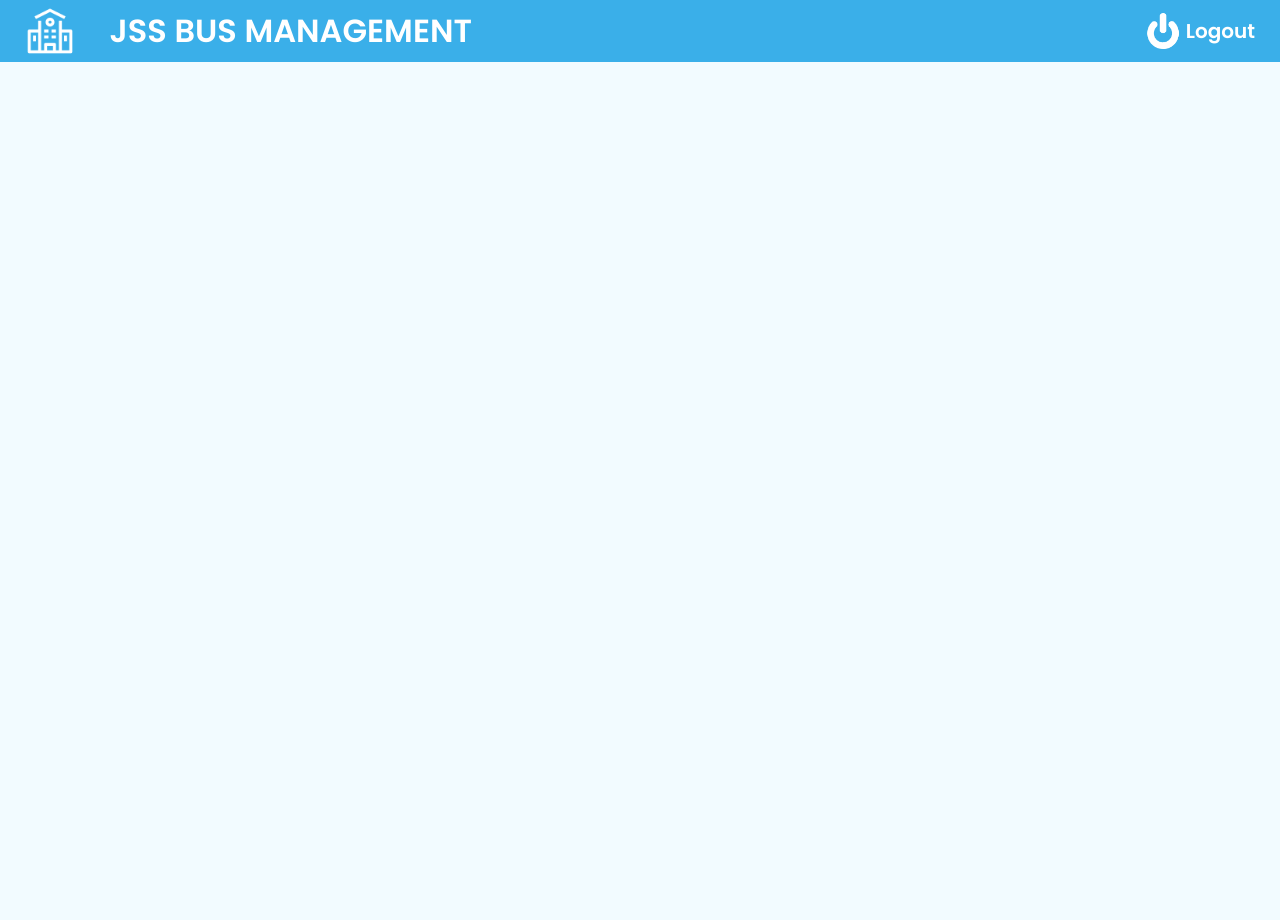
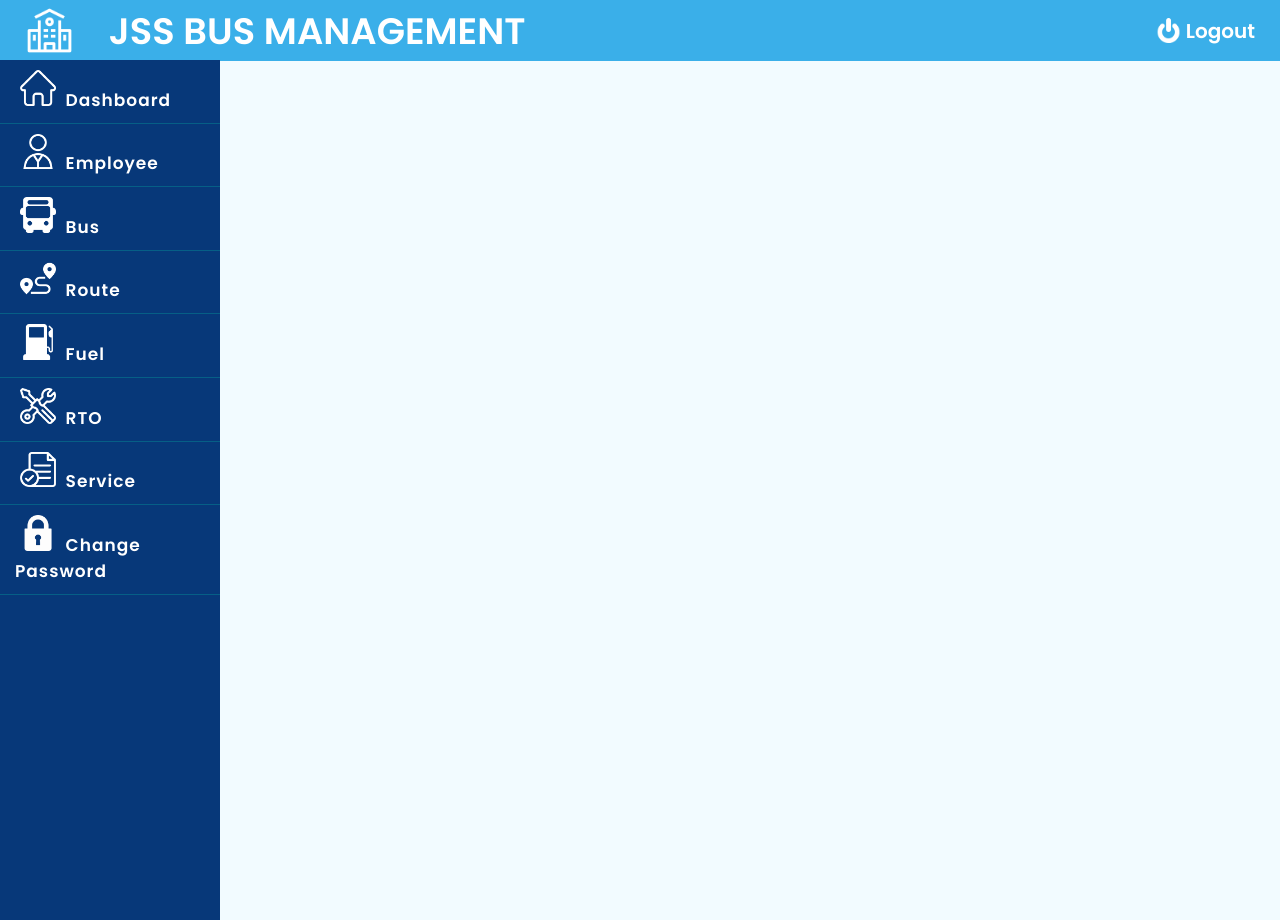
Before and after one commit to AmitNaik01/Bus-Management, a PHP site: page /dashboard/dashboard.html in a window 1280 px wide. Run offline with PHP 8.4, Linux system fonts and the light colour scheme; some libraries are stand-ins or nearby versions.

Commit message:
Sidebar created

```diff
--- a/dashboard/dashboard.html
+++ b/dashboard/dashboard.html
@@ -22,7 +22,42 @@
                 <a href="#">logout</a>
             </ul>
         </div>
+        <!-- sidebar -->
+
+        <div class="sidebar">
+
+            <div class="sidebar_inner">
+                <ul>
+                    <li>
+                        <a href="#"><img src="/img/home.png" alt="">Dashboard</a>
+
+                    </li>
+                    <li>
+                        <a href="#"><img src="/img/businessman.png" alt="">Employee</a>
+                    </li>
+                    <li>
+                        <a href="#"><img src="/img/bus1.png" alt="">Bus</a>
+                    </li>
+                    <li>
+                        <a href="#"><img src="/img/distance.png" alt="">Route</a>
+                    </li>
+                    <li>
+                        <a href="#"><img src="/img/gas-station.png" alt="">Fuel</a>
+                    </li>
+                    <li>
+                        <a href="#"><img src="/img/maintenance.png" alt="">RTO</a>
+                    </li>
+                    <li>
+                        <a href="#"><img src="/img/file.png" alt="">Service</a>
+                    </li>
+                    <li>
+                        <a href="#"><img src="/img/lock.png" alt="">Change Password</a>
+                    </li>
+                </ul>
+            </div>
+        </div>
     </div>
+    <!-- button -->
 
 </body>
 </html>
--- a/dashboard/dashstyle.css
+++ b/dashboard/dashstyle.css
@@ -13,19 +13,21 @@ body{
     background: #F2FBFF;
 }
 .top_navbar{
+    display: flex;
     position: fixed;
     top: 0;
     left: 0;
     width: 100%;
-    height: 62px;
+    height: 61px;
     box-shadow: 1px 0 2px rgba(0,0,0,0,125);
     display: flex;
     background: #3AAFE9;
     align-items: center;
 }
 .logo{
+    display: flex;
     width: 100%;
-    font-size: 32px;
+    font-size:4vh;
     font-weight: bold;
     padding: 0 10px;
     color: white;
@@ -33,6 +35,7 @@ body{
 }
 
 .top_navbar ul a{
+    display: flex;
     text-decoration: none;
     width: 100%;
     font-size: 20px;
@@ -44,9 +47,47 @@ body{
 .top_navbar .logoimg {
     padding: 0 25px 0;
     height: 80%;
+    display: flex;
 
 }
 .logimg{
+    display: flex;
     padding:  0 5px 0;
-    width: 5vh;
+    width: 35px;
 }
+
+.sidebar{
+    display: flex;
+    position: fixed;
+    left: 0;
+    top: 60px;
+    width: 220px;
+    height: 100%;
+    background: #073879;
+
+}
+.sidebar_inner ul li img{
+    padding: 0px 10px 0px 5px;
+    width: 5.5vh;
+    align-content: center;
+}
+.sidebar_inner ul li{
+    color: white;
+    border-bottom: 1px solid #065f86;
+    padding: 10px 15px;
+    align-content: center;
+}
+
+.sidebar_inner ul li a{
+
+    font-size: 15px;
+    color: white;
+    letter-spacing: 1px;
+    font-size: 17px;
+    text-decoration: none;
+}
+.sidebar ul li a:hover{
+   padding-left: 25px;
+
+}
+/*  */
```
Also changed, not shown: img/bus1.png (added), img/businessman.png (added), img/distance.png (added), img/file.png (added), img/gas-station.png (added), img/home.png (added), img/lock.png (added), img/maintenance.png (added), img/profile.png (added).
